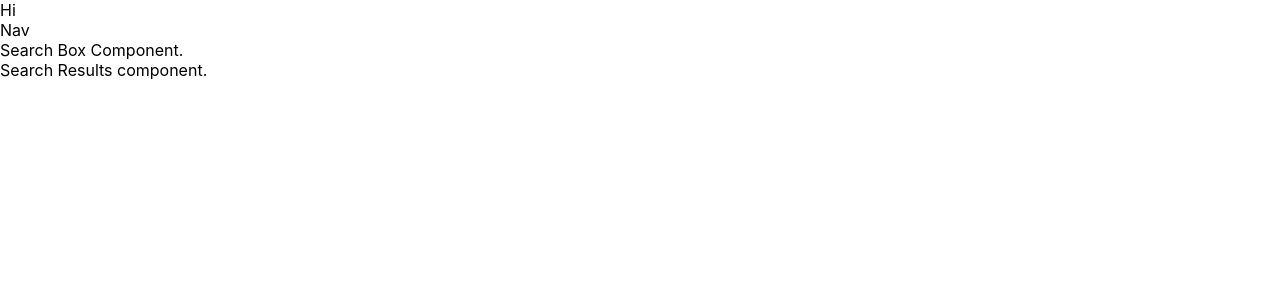
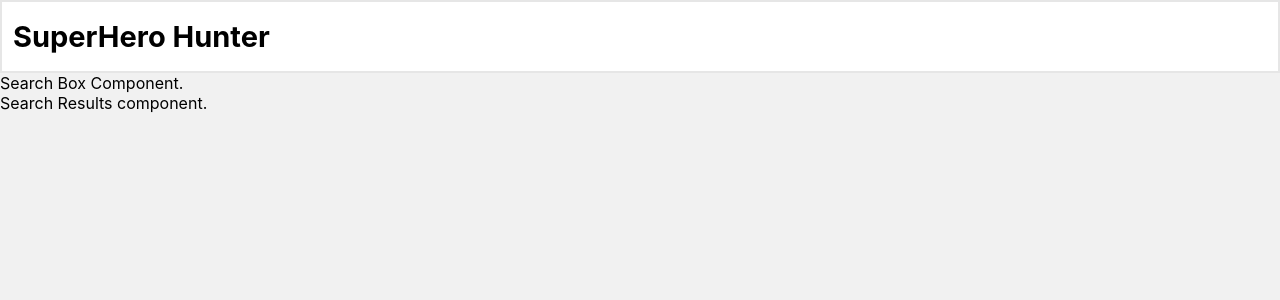
Before and after one commit to ashu-89/super-heros, a React (Create React App) app: page / in a window 1280 px wide. Shown: the top 300 px of the page. Built offline with nearby package versions, Linux system fonts and the light colour scheme.

Commit message:
Nav bar styled

```diff
--- a/src/App.js
+++ b/src/App.js
@@ -11,7 +11,6 @@ function App() {
 
   return (
     <div className="App">
-      Hi
       <NavComp></NavComp>
       <SearchBoxComp></SearchBoxComp>
       <SearchResults></SearchResults>
--- a/src/NavComp.js
+++ b/src/NavComp.js
@@ -2,8 +2,8 @@ import React from 'react';
 
 function NavComp(props) {
     return (
-        <div>
-            Nav
+        <div className="NavComp">
+            <span id="logo">SuperHero Hunter</span>
         </div>
     );
 }
--- a/src/index.css
+++ b/src/index.css
@@ -5,9 +5,25 @@ body {
     sans-serif;
   -webkit-font-smoothing: antialiased;
   -moz-osx-font-smoothing: grayscale;
+  background : #f1f1f1;
 }
 
 code {
   font-family: source-code-pro, Menlo, Monaco, Consolas, 'Courier New',
     monospace;
 }
+
+.NavComp {
+  height: 69px;
+  padding-left: 11px;
+  padding-right: 11px;
+  display: flex;
+  align-items: center;
+  border: 2px solid #e6e6e6 ;
+  background: #fff;
+}
+
+#logo {
+  font-size: 29px;
+  font-weight: 699;
+}
```
